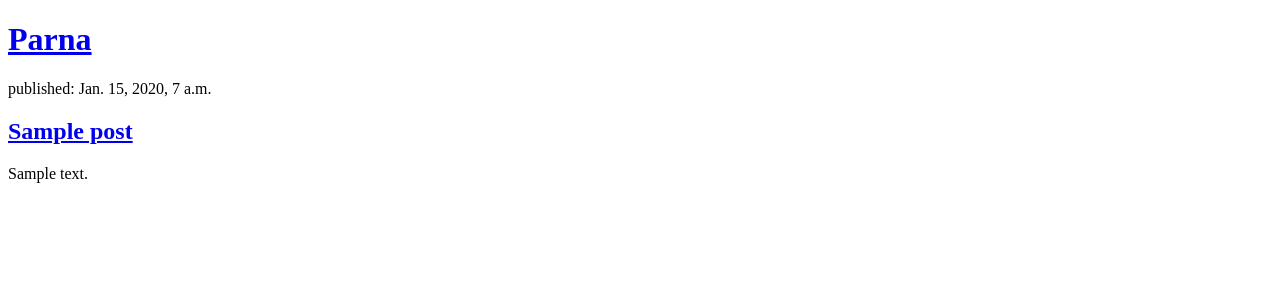
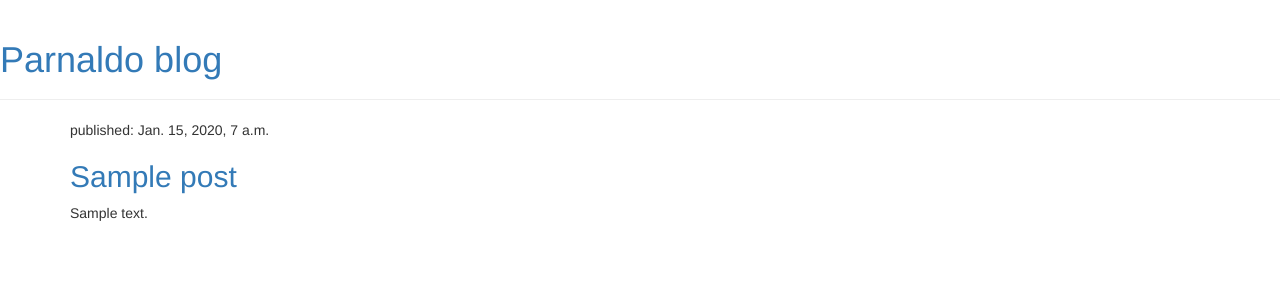
Before and after one commit to PedroArnaldo/Blog-with-Django, a Django app: page / in a window 1280 px wide. Shown: the top 300 px of the page. Run offline with Django 3.2, Linux system fonts and the light colour scheme; tables that the repository leaves empty hold one stand-in row (values such as "Sample post"); some libraries are stand-ins or nearby versions.

Commit message:
created css

```diff
--- a/blog/templates/blog/post_list.html
+++ b/blog/templates/blog/post_list.html
@@ -1,34 +1,38 @@
 <!DOCTYPE html>
+
+{% load static %}
 <html lang="en">
 <head>
     <meta charset="UTF-8">
     <meta http-equiv="X-UA-Compatible" content="IE=edge">
     <meta name="viewport" content="width=device-width, initial-scale=1.0">
+    <link rel="stylesheet" href="//maxcdn.bootstrapcdn.com/bootstrap/3.2.0/css/bootstrap.min.css">
+    <link rel="stylesheet" href="//maxcdn.bootstrapcdn.com/bootstrap/3.2.0/css/bootstrap-theme.min.css">
+    <!-- <link rel="stylesheet" href="{% static 'css/blog.cc' %}"> -->
+    <link href="//fonts.googleapis.com/css?family=Lobster&subset=latin,latin-ext" rel="stylesheet" type="text/css">
     <title>Parna Blog</title>
 </head>
 <body>
    <header>
-    <h1><a href="/">Parna</a></h1>
+        <div class="page-header">
+            <h1><a href="/">Parnaldo blog</a></h1>
+        </div>
    </header>
 
-    {% for post in posts %}
-        <div>
-            <p>published: {{ post.published_date}}</p>
-            <h2><a href="/">{{ post.title }}</a></h2>
-            <p>{{ post.text|linebreaksbr }}</p>
+   <div class="content container">
+        <div class="row">
+            <div class="col-md-8">
+                {% for post in posts %}
+                    <div class="post">
+                        <div class="date">
+                            <p>published: {{ post.published_date}}</p>
+                        </div>
+                        <h2><a href="/">{{ post.title }}</a></h2>
+                        <p>{{ post.text|linebreaksbr }}</p>
+                    </div>
+                {% endfor %}
+            </div>
         </div>
-    {% endfor %}
-
-   <!-- <div>
-    <p>publicado: 21/01/2023</p>
-    <h2><a href="">Meu segundo post</a></h2>
-    <p>Lorem ipsum, dolor sit amet consectetur adipisicing elit. Facilis maiores itaque in, tempora necessitatibus fuga libero culpa atque aut tenetur nemo modi laudantium enim quasi accusamus eius veniam consequuntur ad.</p>
    </div>
-
-   <div>
-    <p>publicado: 20/01/2023</p>
-    <h2><a href="">Meu primeiro post</a></h2>
-    <p>Lorem ipsum, dolor sit amet consectetur adipisicing elit. Facilis maiores itaque in, tempora necessitatibus fuga libero culpa atque aut tenetur nemo modi laudantium enim quasi accusamus eius veniam consequuntur ad.</p>
-   </div>         -->
 </body>
 </html>
```
Also changed, not shown: blog/static/css/blog.css (added, +46 -0 lines).
